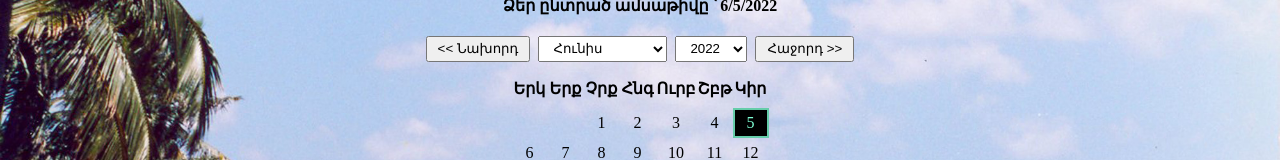
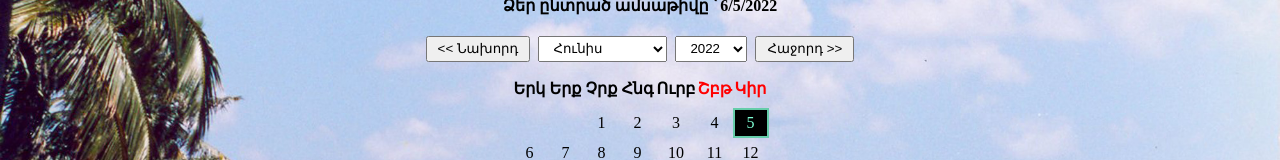
Before and after one commit to AndMkh7/Calendar, a React (Create React App) app: page / in a window 1280 px wide. Shown: the part 141-301 px from the top of the page. Built offline with nearby package versions, Linux system fonts and the light colour scheme.

Commit message:
Refactoring

```diff
--- a/src/components/Calendar/Calendar.css
+++ b/src/components/Calendar/Calendar.css
@@ -62,3 +62,7 @@
 .calendar .day.today.selected {
     border: 2px solid lightgray;
 }
+
+.weekend{
+    color:red
+}
--- a/src/components/Calendar/Calendar.js
+++ b/src/components/Calendar/Calendar.js
@@ -71,6 +71,7 @@ export default class Calendar extends React.Component {
         const daysOfMonth = utils.getMonthData(this.year, this.month);
 
 
+
         return (
             <div className='calendar'>
 
@@ -110,11 +111,18 @@ export default class Calendar extends React.Component {
 
                 <table className='table'>
                     <thead>
-                    <tr className='weekDays'>
-                        {weekDays.map((weekDay) =>
-                            <th key={weekDay}>{weekDay}</th>
-                        )}
-                    </tr>
+                        <tr className='weekDays'>
+                            {weekDays.map((weekDay) => {
+
+                                    if (weekDay === "Երկ" || weekDay === "Երք" || weekDay === "Չրք" ||
+                                        weekDay === "Հնգ" || weekDay === "Ուրբ") {
+                                        return <th key={weekDay}>{weekDay}</th>
+                                    } else {
+                                        return <th key={weekDay} className='weekend'>{weekDay}</th>
+                                    }
+                                }
+                            )}
+                        </tr>
 
                     </thead>
 
```
